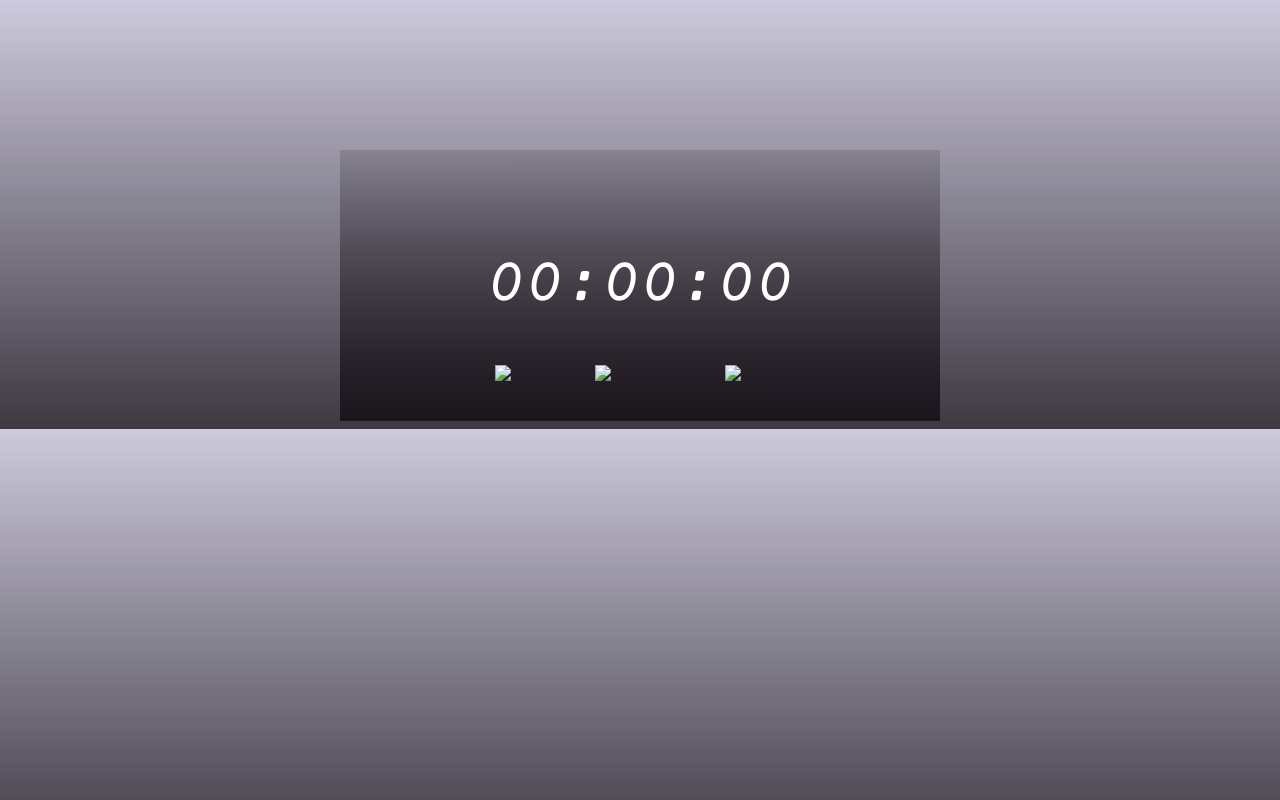
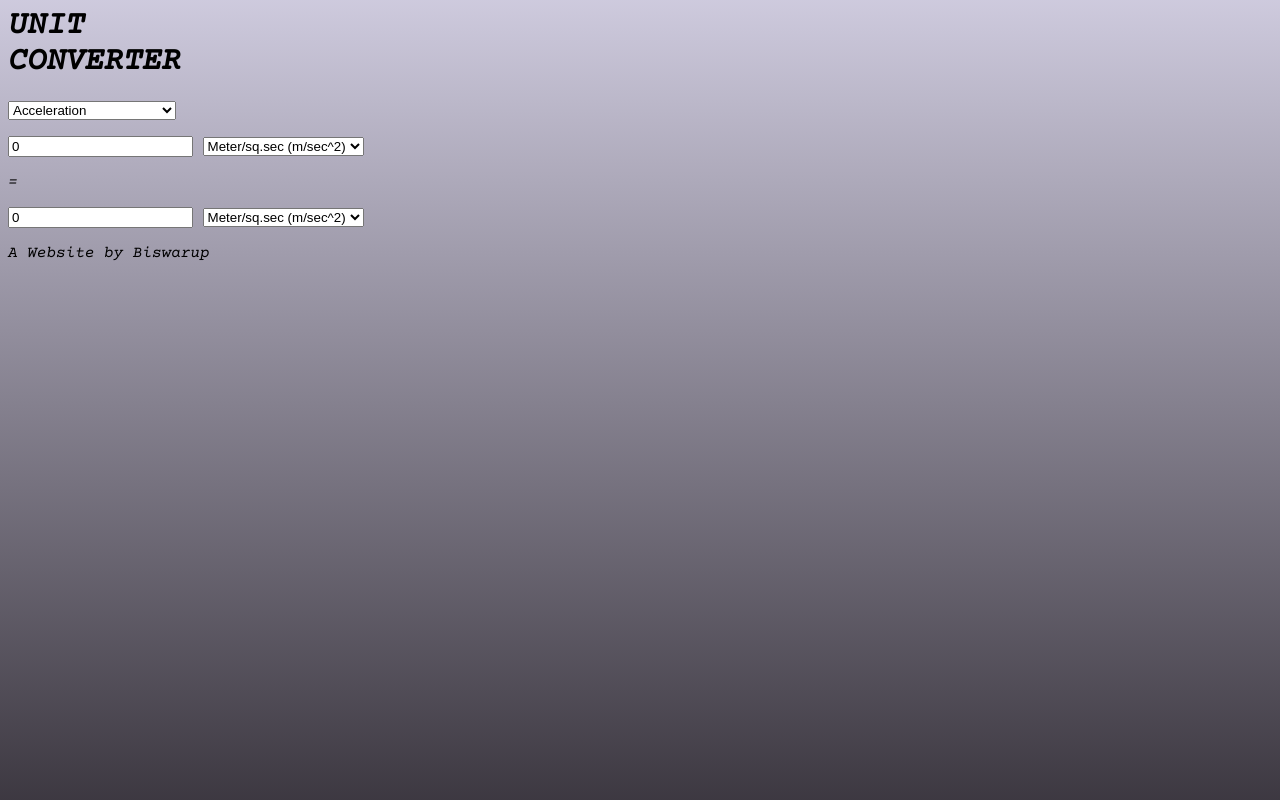
Before and after one commit to biswarup1707/Project_codeclause_1, a plain HTML site: page index.html in a window 1280 px wide. Drawn offline with nearby package versions, Linux system fonts and the light colour scheme.

Commit message:
Update index.html

```diff
--- a/index.html
+++ b/index.html
@@ -1,58 +1,47 @@
-<!DOCTYPE html>
 <html>
-<head>
-    <meta name="viewport" content="width=device-width, initial-scale=1.0">
-    <title>Stopwatch Using JavaScript - Easy Tutorials</title>
-    <linK rel="stylesheet" href="styles.css">
-</head>
-<body>
-    <div class="stopwatch">
-        <h1 id="displayTime">00:00:00</h1>
-        <div class="buttons">
-            <img src="images/stop.png"  onclick="watchStop()">
-            <img src="images/start.png" onclick="watchStart()">
-            <img src="images/reset.png" onclick="watchreset()">
-        </div>
-    </div>
-<script>
-    let [seconds, minutes, hours ]=[0,0,0];
-    let displayTime=document.getElementById("displayTime");
-    let timer= null;
-    function stopwatch(){
-        seconds++;
-        if(seconds==60)
-        {
-            seconds=0;
-            minutes++;
-            if(minutes==60){
-                minutes=0;
-                hours++;
-            }
-        }
+    <head>
+        <title>unit converter</title>
+        <link rel="stylesheet" href="styles.css">
+    </head>
+    <body>
 
-        let h= hours < 10 ? "0" + hours : hours;
-        let m= minutes< 10 ? "0" + minutes : minutes;
-        let s= seconds < 10 ? "0" + seconds : seconds;
-        displayTime.innerHTML = h + ":"+ m +":"+ s;
-    }
+        <div class="converter-wrapper">
+          <h1>UNIT <br>CONVERTER</h1>
 
+          <form name="property_form">
+            <span>
+              <select class="select-property" name="the_menu" size=1 onChange="UpdateUnitMenu(this, document.form_A.unit_menu); UpdateUnitMenu(this, document.form_B.unit_menu)">
+              </select>
+            </span>
+          </form>
 
-    function watchStart(){
-        if(timer!= null)
-        {
-            clearInterval(timer);
-        }
-        timer = setInterval(stopwatch,1000);
-    }
-    function watchStop(){
-        clearInterval(timer);
-    }
-    function watchreset(){
-        clearInterval(timer);
-        [seconds, minutes, hours ]=[0,0,0];
-        displayTime.innerHTML= "00:00:00";
-    }
-</script>
+          <div class="converter-side-a">
+            <form name="form_A" onSubmit="return false">
+              <input type="text" class="numbersonly" name="unit_input" maxlength="20" value="0" onKeyUp="CalculateUnit(document.form_A, document.form_B)">
+              <span>
+                <select name="unit_menu" onChange="CalculateUnit(document.form_B, document.form_A)">
+                </select>
+              </span>
+            </form>
+          </div> <!-- /converter-side-a -->
 
-</body>
+         <div class="converter-equals">
+           <p>=</p>
+         </div> <!-- /converter-side-a -->
+
+          <div class="converter-side-b">
+            <form name="form_B" onSubmit="return false">
+              <input type="text" class="numbersonly" name="unit_input" maxlength="20" value="0" onkeyup="CalculateUnit(document.form_B, document.form_A)">
+              <span>
+                <select name="unit_menu" onChange="CalculateUnit(document.form_A, document.form_B)">
+                </select>
+              </span>
+            </form>
+          </div> <!-- /converter-side-b -->
+        </div><!-- /converter-wrapper -->
+        <div class="bottomright">A Website by Biswarup</div>
+        <script src="index.js" charset="utf-8"></script>
+
+        </body>
+
 </html>
```
